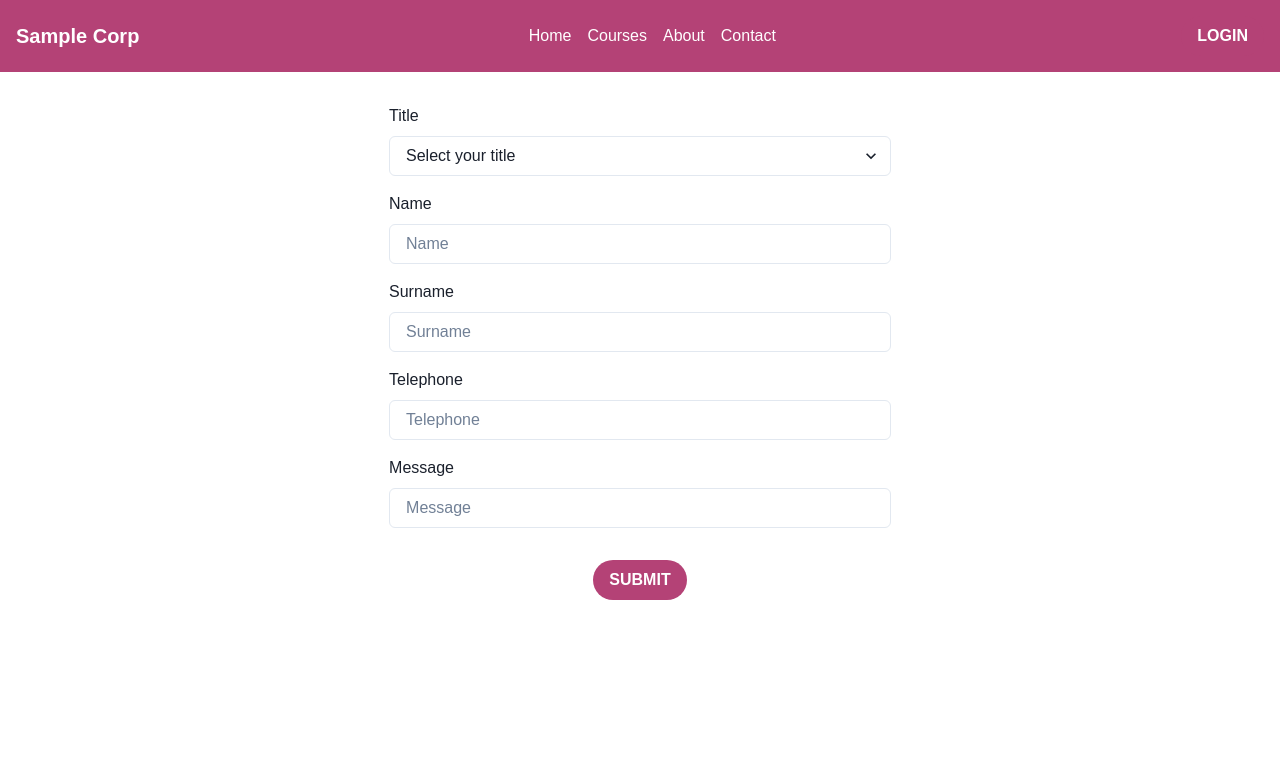
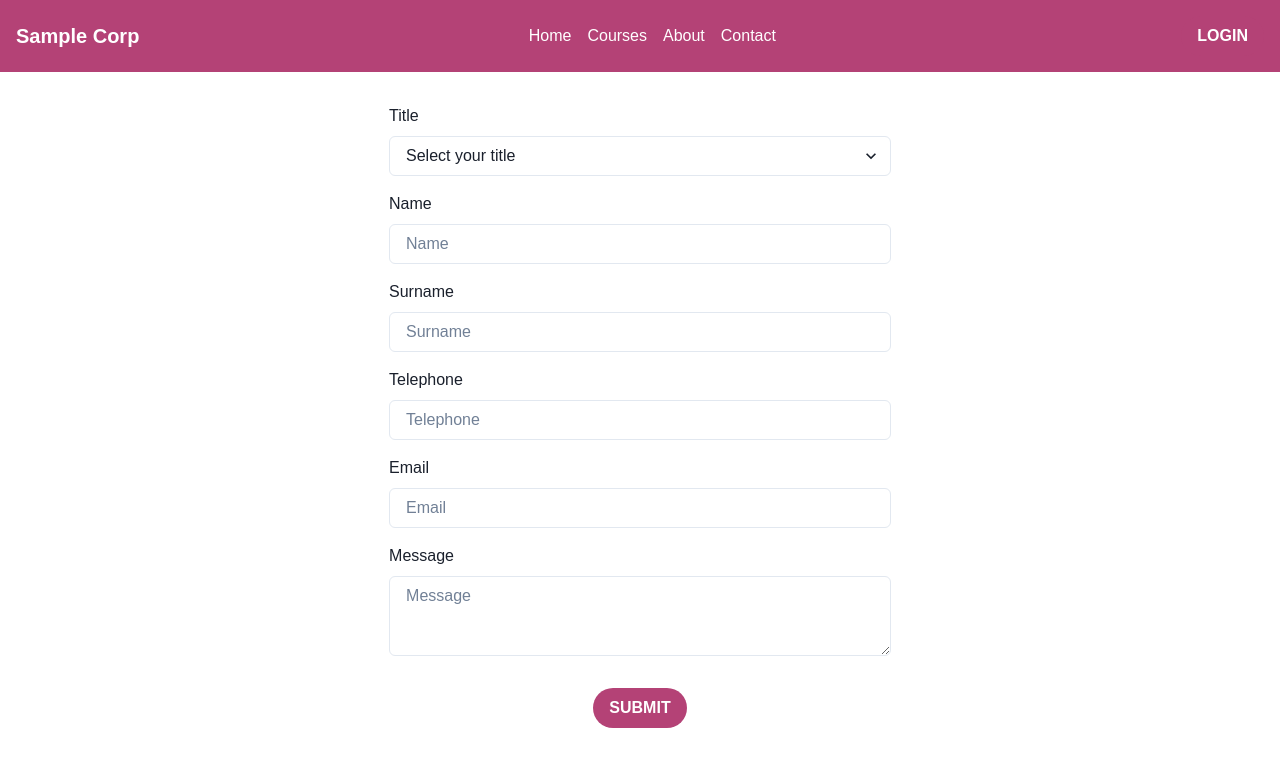
Before and after one commit to Black1151/sample, a Next.js app in the folder sample/: page /contact in a window 1280 px wide. Shown: the top 766 px of the page. Built offline with nearby package versions, Linux system fonts and the light colour scheme.

Commit message:
refactor contact form for readability and add email field

```diff
--- a/sample/pages/contact.tsx
+++ b/sample/pages/contact.tsx
@@ -6,11 +6,13 @@ import {
   FormControl,
   FormLabel,
   Input,
+  Textarea,
   VStack,
   Select,
   useToast,
+  FormErrorMessage
 } from '@chakra-ui/react';
-import { Formik, Form, Field, FieldInputProps } from 'formik';
+import { Formik, Form, Field, FieldInputProps, FormikErrors, FormikTouched } from 'formik';
 import * as Yup from 'yup';
 
 interface FormValues {
@@ -20,7 +22,7 @@ interface FormValues {
   telephone: string;
   message: string;
   [key: string]: string;
-};
+}
 
 const initialValues: FormValues = {
   title: '',
@@ -28,6 +30,7 @@ const initialValues: FormValues = {
   surname: '',
   telephone: '',
   message: '',
+  email: '',
 };
 
 const ContactSchema = Yup.object().shape({
@@ -35,12 +38,22 @@ const ContactSchema = Yup.object().shape({
   name: Yup.string().required('Name is required'),
   surname: Yup.string().required('Surname is required'),
   telephone: Yup.string()
-    .matches(/^\d+$/, 'Must be a valid phone number')
+    .matches(/^(\+?\d{2,3})?\d+$/, 'Must be a valid phone number')
+    .required('Required'),
+  email: Yup.string()
+    .email('Must be a valid email')
     .required('Required'),
   message: Yup.string().required('Message is required'),
 });
 
-const fields = [
+interface FieldConfig {
+  name: string;
+  label: string;
+  type: string;
+  options?: { value: string; label: string }[];
+}
+
+const fields: FieldConfig[] = [
   {
     name: 'title',
     label: 'Title',
@@ -55,8 +68,66 @@ const fields = [
   { name: 'name', label: 'Name', type: 'text' },
   { name: 'surname', label: 'Surname', type: 'text' },
   { name: 'telephone', label: 'Telephone', type: 'tel' },
+  { name: 'email', label: 'Email', type: 'email' },
   { name: 'message', label: 'Message', type: 'textarea' },
 ];
+
+const renderFormControl = (
+  fieldConfig: FieldConfig,
+  field: FieldInputProps<string>,
+  errors: FormikErrors<FormValues>,
+  touched: FormikTouched<FormValues>
+) => {
+  switch (fieldConfig.type) {
+    case 'select':
+      return (
+        <>
+          <Select {...field}>
+            <option value="" disabled>
+              Select your {fieldConfig.label.toLowerCase()}
+            </option>
+            {fieldConfig.options?.map((option) => (
+              <option key={option.value} value={option.value}>
+                {option.label}
+              </option>
+            ))}
+          </Select>
+          {errors[fieldConfig.name] && touched[fieldConfig.name] && (
+            <FormErrorMessage>{errors[fieldConfig.name]}</FormErrorMessage>
+          )}
+        </>
+      );
+    case 'textarea':
+      return (
+        <>
+          <Textarea
+            {...field}
+            id={fieldConfig.name}
+            placeholder={fieldConfig.label}
+            isInvalid={!!(errors[fieldConfig.name] && touched[fieldConfig.name])}
+          />
+          {errors[fieldConfig.name] && touched[fieldConfig.name] && (
+            <FormErrorMessage>{errors[fieldConfig.name]}</FormErrorMessage>
+          )}
+        </>
+      );
+    default:
+      return (
+        <>
+          <Input
+            {...field}
+            id={fieldConfig.name}
+            type={fieldConfig.type}
+            placeholder={fieldConfig.label}
+            isInvalid={!!(errors[fieldConfig.name] && touched[fieldConfig.name])}
+          />
+          {errors[fieldConfig.name] && touched[fieldConfig.name] && (
+            <FormErrorMessage>{errors[fieldConfig.name]}</FormErrorMessage>
+          )}
+        </>
+      );
+  }
+};
 
 const ContactUs: React.FC = () => {
   const toast = useToast();
@@ -94,28 +165,7 @@ const ContactUs: React.FC = () => {
                     <FormLabel htmlFor={fieldConfig.name}>
                       {fieldConfig.label}
                     </FormLabel>
-                        {fieldConfig.type === 'select' ? (
-                          <Select {...field}>
-                            <option value="" disabled>
-                              Select your {fieldConfig.label.toLowerCase()}
-                            </option>
-                            {fieldConfig.options?.map((option) => (
-                              <option
-                                key={option.value}
-                                value={option.value}
-                              >
-                                {option.label}
-                              </option>
-                            ))}
-                          </Select>
-                        ) : (
-                          <Input
-                            {...field}
-                            id={fieldConfig.name}
-                            type={fieldConfig.type}
-                            placeholder={fieldConfig.label}
-                          />
-                        )}
+                    {renderFormControl(fieldConfig, field, errors, touched)}
                   </FormControl>
                 )}
               </Field>
@@ -134,6 +184,7 @@ const ContactUs: React.FC = () => {
     </Formik>
   </Box>
 </Container>
+
 );
 };
 
```
Lines whose indentation alone changed are shown as unchanged.
